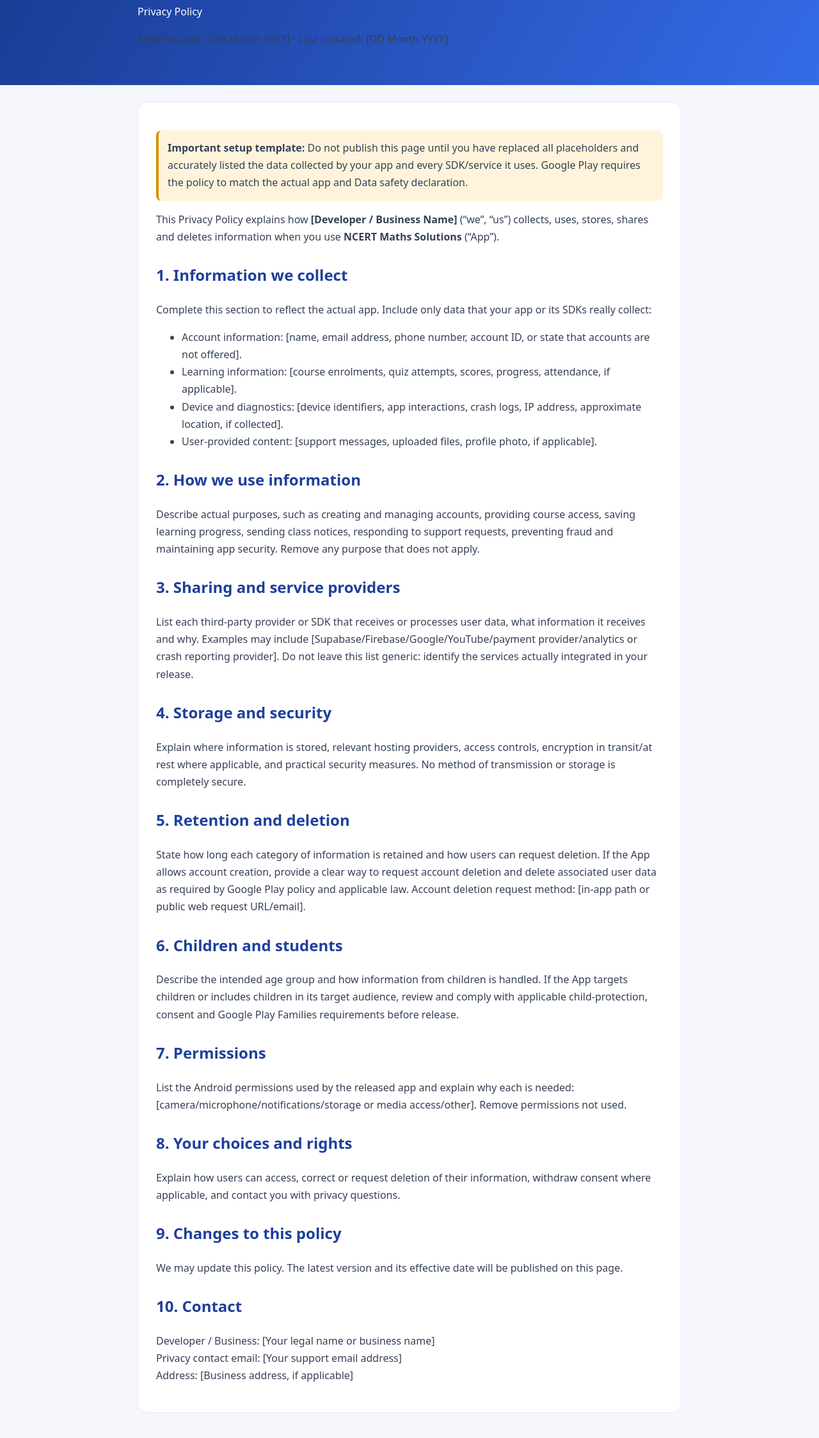
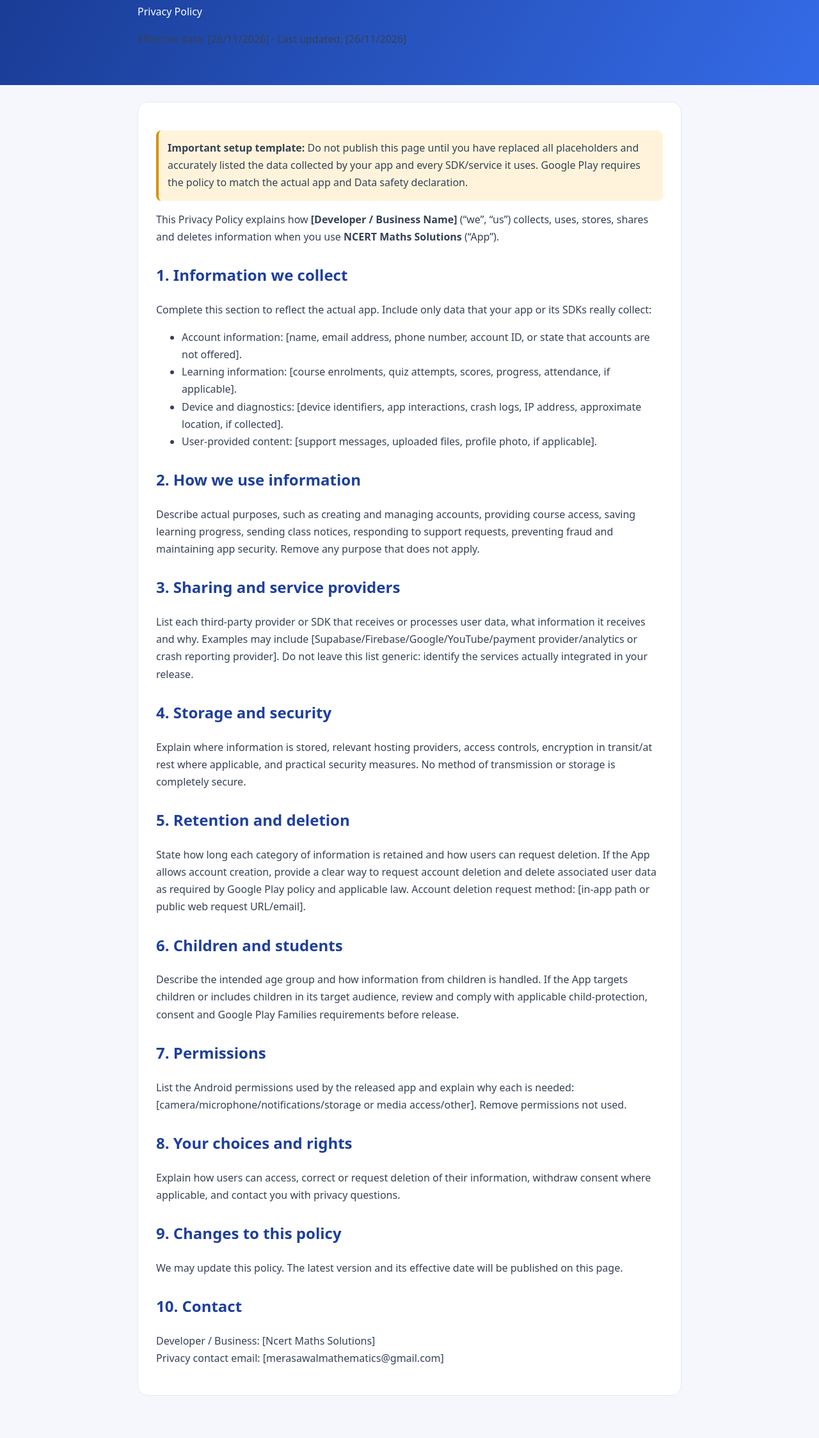
Before and after one commit to Mayankmehta12/ncert-maths-solutions-legal, a plain HTML site: page privacy.html in a window 1280 px wide. Shown: the part 118-2366 px from the top of the page at 64% size. Drawn offline with Linux system fonts and the light colour scheme.

Commit message:
Add files via upload

```diff
--- a/privacy.html
+++ b/privacy.html
@@ -3,7 +3,7 @@
 <title>Privacy Policy | NCERT Maths Solutions</title>
 <style>
 body{margin:0;background:#f5f7fc;color:#182238;font:16px/1.7 system-ui,Arial,sans-serif}header{background:linear-gradient(120deg,#183a91,#356be8);color:white;padding:42px 20px}.wrap{max-width:850px;margin:auto;padding:0 20px}main{max-width:850px;margin:26px auto;padding:0 20px 45px}.card{background:white;padding:28px;border-radius:16px;border:1px solid #e5eaf2}h1{font-size:38px;margin:8px 0}h2{color:#1e3f9c;margin-top:26px}p,li{color:#354156}.warning{background:#fff4db;border-left:4px solid #d99000;padding:14px;border-radius:8px}a{color:#2457d6}
-</style></head><body><header><div class="wrap"><h1>NCERT Maths Solutions</h1><div>Privacy Policy</div><p>Effective date: [DD Month YYYY] · Last updated: [DD Month YYYY]</p></div></header>
+</style></head><body><header><div class="wrap"><h1>NCERT Maths Solutions</h1><div>Privacy Policy</div><p>Effective date: [26/11/2026] · Last updated: [26/11/2026]</p></div></header>
 <main><article class="card">
 <p class="warning"><b>Important setup template:</b> Do not publish this page until you have replaced all placeholders and accurately listed the data collected by your app and every SDK/service it uses. Google Play requires the policy to match the actual app and Data safety declaration.</p>
 <p>This Privacy Policy explains how <b>[Developer / Business Name]</b> (“we”, “us”) collects, uses, stores, shares and deletes information when you use <b>NCERT Maths Solutions</b> (“App”).</p>
@@ -21,5 +21,5 @@ body{margin:0;background:#f5f7fc;color:#182238;font:16px/1.7 system-ui,Arial,san
 <h2>7. Permissions</h2><p>List the Android permissions used by the released app and explain why each is needed: [camera/microphone/notifications/storage or media access/other]. Remove permissions not used.</p>
 <h2>8. Your choices and rights</h2><p>Explain how users can access, correct or request deletion of their information, withdraw consent where applicable, and contact you with privacy questions.</p>
 <h2>9. Changes to this policy</h2><p>We may update this policy. The latest version and its effective date will be published on this page.</p>
-<h2>10. Contact</h2><p>Developer / Business: [Your legal name or business name]<br>Privacy contact email: [Your support email address]<br>Address: [Business address, if applicable]</p>
+<h2>10. Contact</h2><p>Developer / Business: [Ncert Maths Solutions]<br>Privacy contact email: [merasawalmathematics@gmail.com]<br></p>
 </article></main></body></html>
```
